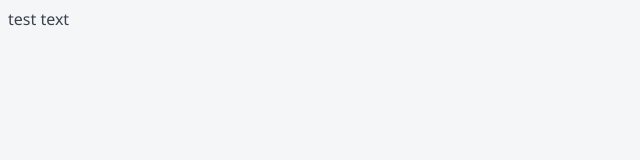
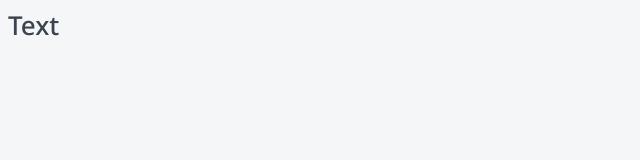
Before and after one commit to VakaZona/top-app, a Next.js app: page / in a window 1280 px wide. Shown: the top 160 px of the page, without its empty margins (0-640 px from the left). Built offline with nearby package versions, Linux system fonts and the light colour scheme.

Commit message:
My first component

```diff
--- /dev/null
+++ b/components/Htag/Htag.module.css
@@ -0,0 +1,20 @@
+.h1 {
+	font-weight: 500;
+	font-size: 26px;
+	line-height: 35px;
+	margin: 0;
+}
+
+.h2 {
+	font-weight: 500;
+	font-size: 22px;
+	line-height: 30px;
+	margin: 0;
+}
+
+.h3 {
+	font-weight: 600;
+	font-size: 20px;
+	line-height: 27px;
+	margin: 0;
+}
--- /dev/null
+++ b/components/Htag/Htag.props.ts
@@ -0,0 +1,6 @@
+import { ReactNode } from 'react';
+
+export interface HtagProps {
+	tag: 'h1' | 'h2' | 'h3';
+	children: ReactNode;
+}
--- /dev/null
+++ b/components/Htag/Htag.tsx
@@ -0,0 +1,17 @@
+import { HtagProps } from './Htag.props';
+import styles from './Htag.module.css';
+
+
+export const Htag = ({ tag, children }: HtagProps): JSX.Element => {
+	switch(tag) {
+		case 'h1':
+			return <h1 className={styles.h1}>{children}</h1>;
+		case 'h2':
+			return <h2 className={styles.h2}>{children}</h2>;
+		case 'h3':
+			return <h3 className={styles.h3}>{children}</h3>;
+		default:
+			return <></>;
+	}
+
+};
--- /dev/null
+++ b/components/index.ts
@@ -0,0 +1 @@
+export * from './Htag/Htag';
--- a/src/pages/index.tsx
+++ b/src/pages/index.tsx
@@ -1,9 +1,10 @@
-
+import { Htag } from 'components';
+import React from 'react';
 
 export default function Home() {
   return (
     <div>
-      test text
+      <Htag tag='h1'>Text</Htag>
     </div>
   );
 }
```
